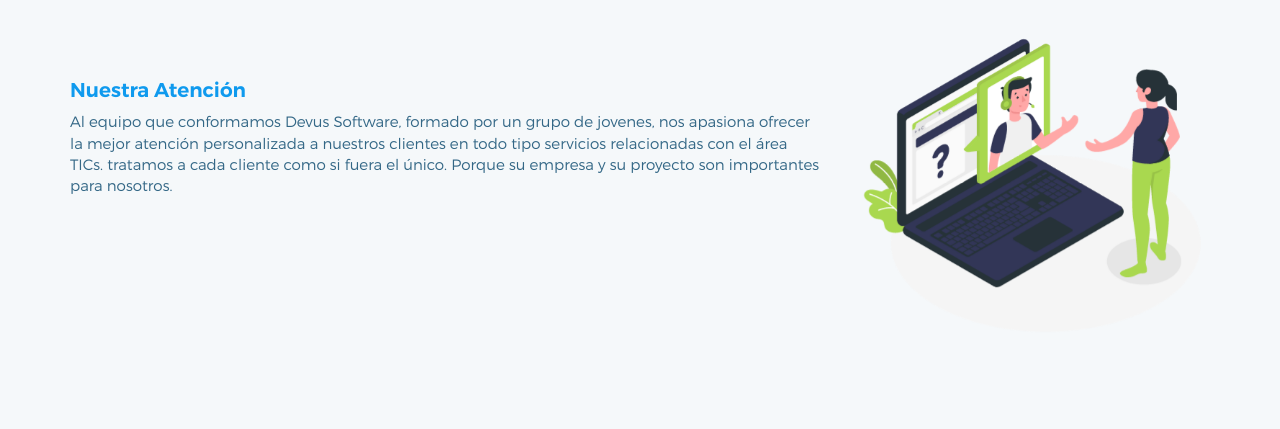
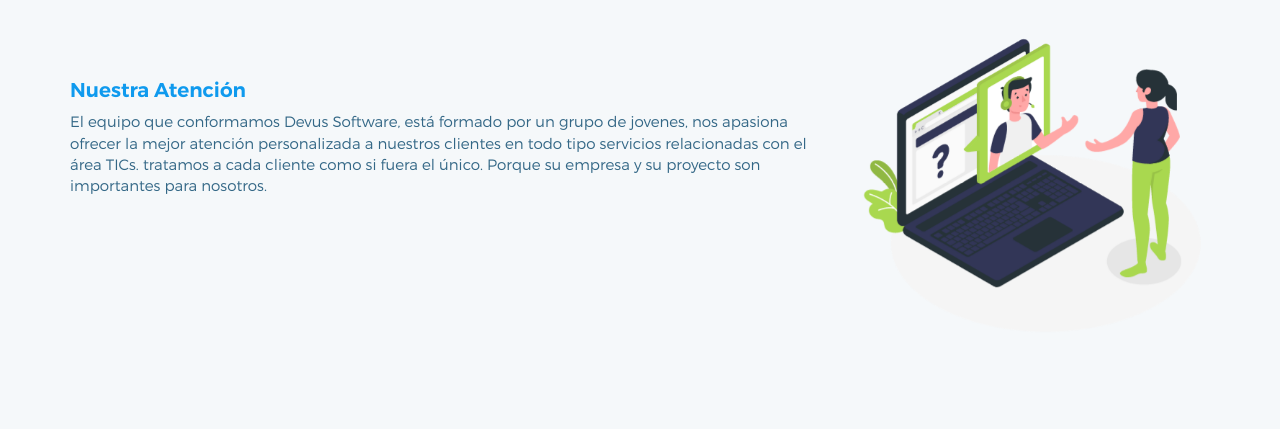
Before and after one commit to darvinvm/devussoftware, a PHP site: page / in a window 1280 px wide. Shown: the part 2702-3131 px from the top of the page. Run offline with PHP 8.4, Linux system fonts and the light colour scheme; some libraries are stand-ins or nearby versions; some web fonts are replaced.

Commit message:
Cambio ultimo

```diff
--- a/index.php
+++ b/index.php
@@ -27,7 +27,7 @@
              <ul class="nav navbar-nav navbar-right">
                 <li><a href="about.php">Sobre Nosotros</a></li>
                 <li class="dropdown active">
-                    <a href="hosting.html">Servicios<span class="caret"></span></a>
+                    <a href="servicios.php">Servicios<span class="caret"></span></a>
                     <ul class="dropdown-menu">
                       <li><a href="desarrolloweb.php">Desarrollo Web</a></li>
                       <li><a href="sistemasweb.php">Sistemas Web</a></li>
@@ -203,7 +203,7 @@ Por nuestra efectividad, aseguramos resultados. Porque somos un equipo de profes
             </div>
             <div class="col-sm-8 col-md-8 info-text-holder">
                 <h3>Nuestra Atención</h3>
-                <p>Al equipo que conformamos Devus Software, formado por un grupo de jovenes, nos apasiona ofrecer la mejor atención personalizada a nuestros clientes en todo tipo servicios relacionadas con el área TICs. tratamos a cada cliente como si fuera el único.
+                <p>El equipo que conformamos Devus Software, está formado por un grupo de jovenes, nos apasiona ofrecer la mejor atención personalizada a nuestros clientes en todo tipo servicios relacionadas con el área TICs. tratamos a cada cliente como si fuera el único.
 Porque su empresa y su proyecto son importantes para nosotros.</p>
             </div>
         </div>
--- a/sistemasweb.php
+++ b/sistemasweb.php
@@ -56,7 +56,7 @@
     <div class="container">
         <div class="row">
             <div class="col-md-12">
-                <div class="text">Haremos Sistema Web de tu sueño.<br>
+                <div class="text">Haremos el Sistema Web de tu sueño.<br>
                  Estos son algunos:
 </div>
             </div>
```
